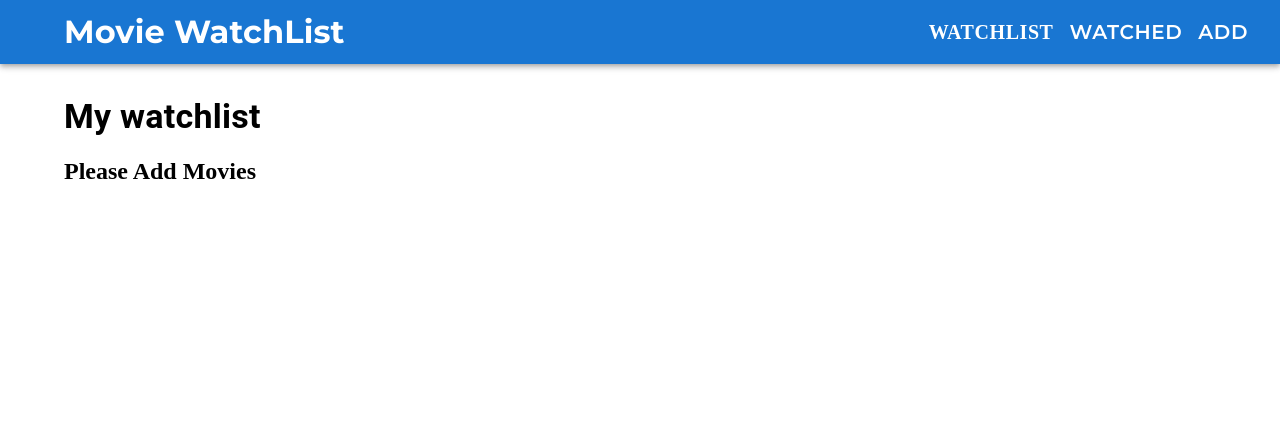
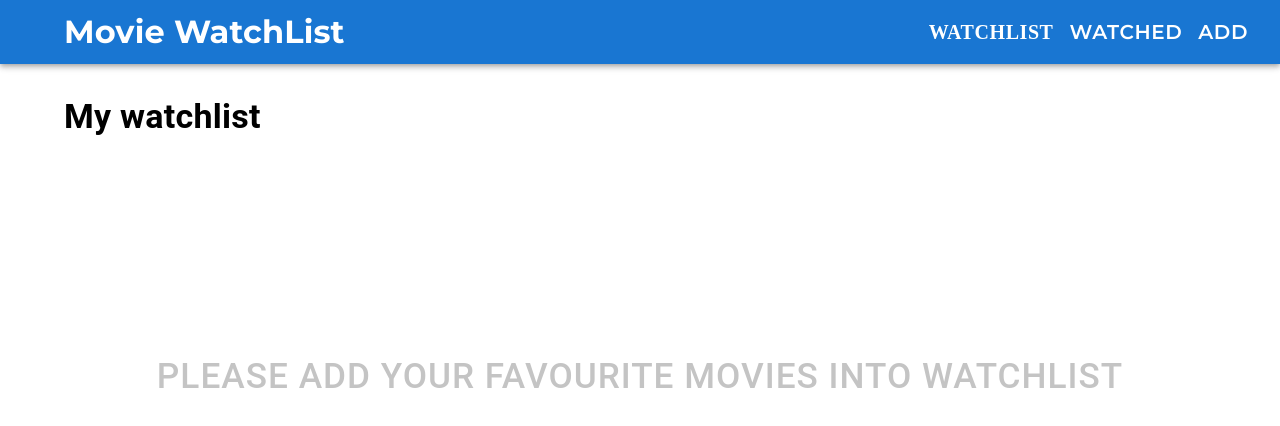
Before and after one commit to JoelAngels/Movie-Watchlist, a React (Create React App) app: page / in a window 1280 px wide. Shown: the top 426 px of the page. Built offline with nearby package versions, Linux system fonts and the light colour scheme.

Commit message:
added the message component where needed

```diff
--- a/src/components/Message.js
+++ b/src/components/Message.js
@@ -1,10 +1,17 @@
-import React from 'react'
+import React from "react";
+import { styled } from "@mui/material/styles";
 
-const Message = () => {
-    const
-  return (
-    <div>Message</div>
-  )
-}
+const Message = ({ title }) => {
+  const Div = styled("div")(({ theme }) => ({
+    ...theme.typography.button,
+    backgroundColor: theme.palette.background.paper,
+    padding: theme.spacing(1),
+    textAlign: "center",
+    color: "#c4c4c4",
+    fontSize: "2.2rem",
+    marginTop: "200px",
+  }));
+  return <Div>{title}</Div>;
+};
 
-export default Message
+export default Message;
--- a/src/features/watchListMovies/index.js
+++ b/src/features/watchListMovies/index.js
@@ -4,6 +4,7 @@ import { Container } from "@mui/material";
 import { useSelector } from "react-redux";
 import { selectAllWatchListMovies } from "../addMovie/moviesSlice";
 import MovieGrid from "../../components/MovieGrid";
+import Message from "../../components/Message";
 
 const WatchListMovies = () => {
   //use selector reads data from the store
@@ -20,7 +21,7 @@ const WatchListMovies = () => {
         </>
       ) : (
         <>
-          <h2>Please Add Movies</h2>
+          <Message title={"Please Add Your Favourite Movies into WatchList"} />
         </>
       )}
     </Container>
--- a/src/features/watchedMovies/index.js
+++ b/src/features/watchedMovies/index.js
@@ -5,6 +5,7 @@ import { selectAllWatchedMovies } from "../addMovie/moviesSlice";
 import MovieGrid from "../../components/MovieGrid";
 
 import React from "react";
+import Message from "../../components/Message";
 
 const WatchedMovies = () => {
   //dispatch an actions so that movies can be added to our watchlist
@@ -22,7 +23,7 @@ const WatchedMovies = () => {
         </>
       ) : (
         <>
-          <h2>Please Add Movies</h2>
+          <Message title={"Please Add Your Watched Movie Here"} />
         </>
       )}
     </Container>
```
